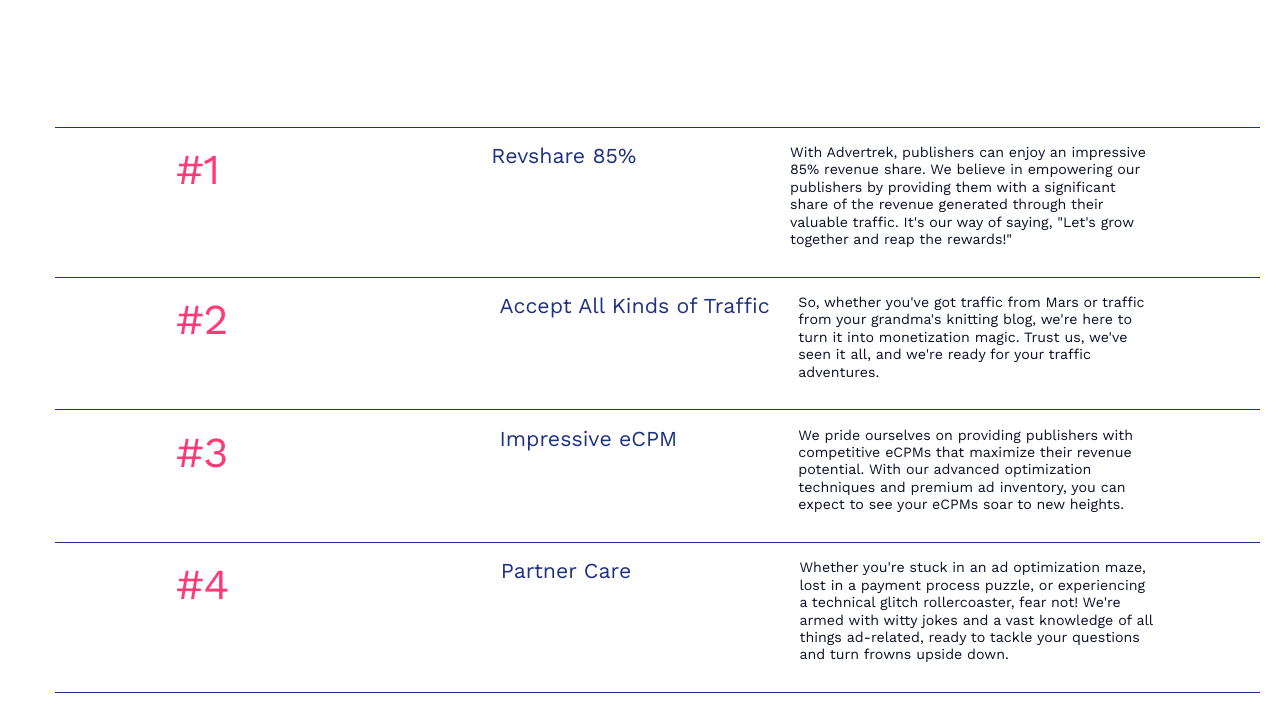
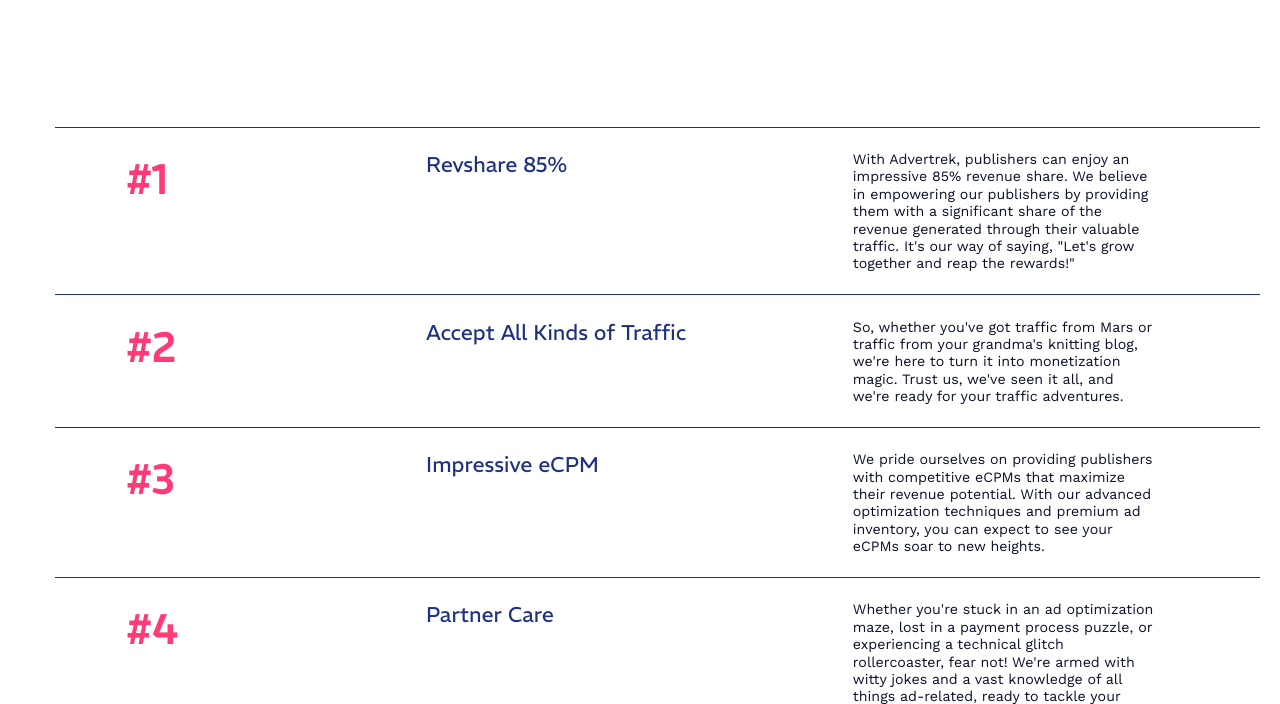
Before and after one commit to nigel-riss/advertrek-landing, a website: page docs/publishers.html in a window 1280 px wide. Shown: the part 2080-2784 px from the top of the page. Drawn offline with nearby package versions, Linux system fonts and the light colour scheme.

Commit message:
feat: update font styles

```diff
--- a/src/pug/modules/unlock-arsenal.pug
+++ b/src/pug/modules/unlock-arsenal.pug
@@ -1,7 +1,7 @@
 section.section
   header.section__header
     h2.title Unlock the Advertrek's <br/>arsenal
-  .section__content
+  .section__content.section__content--np
     table.feature-table
       tr
         td.feature-table__number #1
--- a/src/scss/modules/_cta-button.scss
+++ b/src/scss/modules/_cta-button.scss
@@ -1,6 +1,6 @@
 .cta-button {
   // box model
-  padding: 0.75rem 2rem;
+  padding: 0.75rem 2.25rem;
 
   // border
   border: 0.125rem solid var(--white);
--- a/src/scss/modules/_feature-card.scss
+++ b/src/scss/modules/_feature-card.scss
@@ -19,6 +19,7 @@
   @include atDesktopS {
     // box model
     margin-bottom: 0;
+    padding: 2.25rem;
   }
 }
 
@@ -34,6 +35,7 @@
   margin-bottom: 1rem;
 
   // typography
+  font-family: var(--titleFont);
   font-size: 1.5rem;
   font-weight: 400;
   line-height: 1.225;
--- a/src/scss/modules/_feature-table.scss
+++ b/src/scss/modules/_feature-table.scss
@@ -14,6 +14,8 @@
   @include atDesktopS {
     // box model
     display: flex;
+    margin-bottom: 0;
+    padding: 1.5rem 0;
   }
 }
 
@@ -28,14 +30,16 @@
 
   // typography
   color: var(--red);
+  font-family: var(--titleFont);
   font-size: 3rem;
   font-weight: 500;
   line-height: 1.225;
 
   @include atDesktopS {
     // box model
-    padding-left: 8.5rem;
-    padding-right: 19rem;
+    flex-basis: 26rem;
+    flex-shrink: 0;
+    padding-left: 5rem;
   }
 }
 
@@ -45,12 +49,13 @@
 
   // typography
   color: var(--blue);
+  font-family: var(--titleFont);
   font-size: 1.5rem;
   line-height: 1.225;
 
   @include atDesktopS {
     // box model
-    flex-basis: 21rem;
+    flex-basis: 30rem;
     flex-shrink: 0;
     flex-grow: 0;
   }
--- a/src/scss/modules/_footer.scss
+++ b/src/scss/modules/_footer.scss
@@ -74,6 +74,7 @@
   margin-bottom: 1rem;
 
   // typography
+  font-family: var(--titleFont);
   font-size: 1.5rem;
   font-weight: 400;
 }
--- a/src/scss/modules/_main-nav.scss
+++ b/src/scss/modules/_main-nav.scss
@@ -28,7 +28,7 @@
     // box model
     display: flex;
     align-items: center;
-    gap: 12rem;
+    gap: 10rem;
     width: auto;
     padding: 0;
 
--- a/src/scss/modules/_promo.scss
+++ b/src/scss/modules/_promo.scss
@@ -22,7 +22,7 @@
     width: 72rem;
     margin: 0 auto;
     margin-bottom: 8rem;
-    margin-top: -12rem;
+    margin-top: -13rem;
   }
 }
 
--- a/src/scss/modules/_section.scss
+++ b/src/scss/modules/_section.scss
@@ -52,3 +52,10 @@
     padding-top: 8rem;
   }
 }
+
+.section__content--np {
+  @include atDesktopS {
+    // box model
+    padding-top: 1.5rem;
+  }
+}
```
Also changed, not shown: docs/index.html, docs/style.css.
